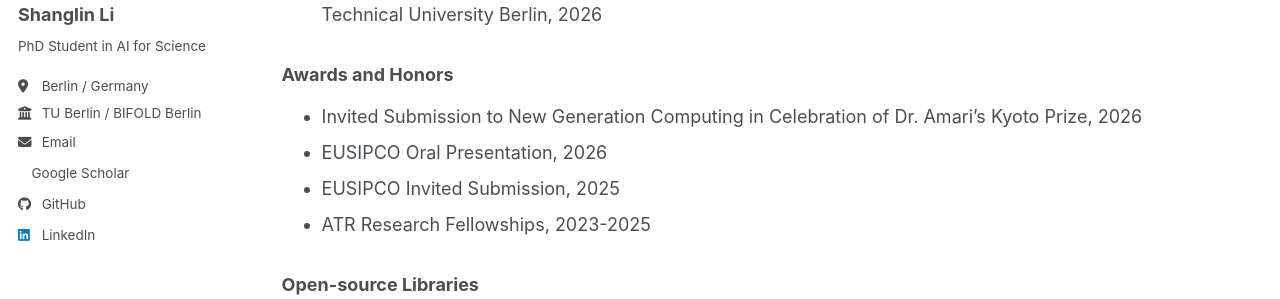
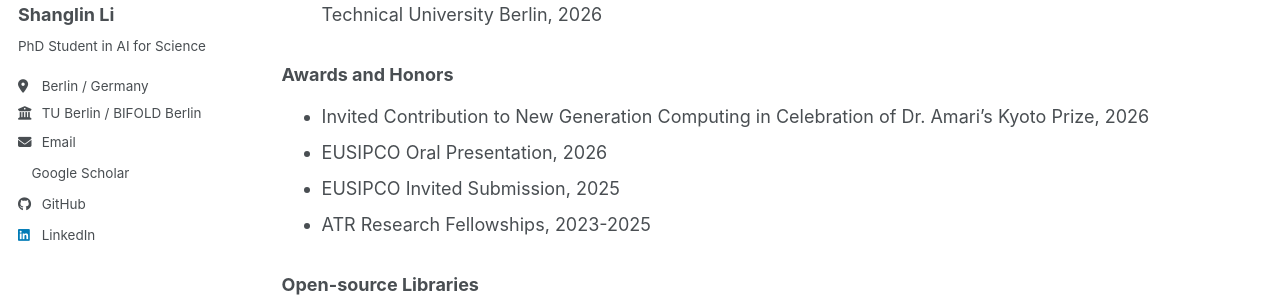
Before and after one commit to fightlesliefigt/fightlesliefigt.github.io, a Jekyll site: the page built from _pages/portfolio.html, in a window 1280 px wide and 900 px high, scrolled down 748 px. Shown: the part 340-639 px from the top of the window. Built offline with Jekyll 4.4.1, drawn with Linux system fonts in a browser that asks for light colours; a style sheet for code colours, icons or effects is not loaded.

Commit message:
Update award description in portfolio.html

```diff
--- a/_pages/portfolio.html
+++ b/_pages/portfolio.html
@@ -65,7 +65,7 @@ author_profile: true
 
 <h3>Awards and Honors</h3>
 <ul>
-  <li>Invited Submission to New Generation Computing in Celebration of Dr. Amari’s Kyoto Prize, 2026</li>
+  <li>Invited Contribution to New Generation Computing in Celebration of Dr. Amari’s Kyoto Prize, 2026</li>
   <li>EUSIPCO Oral Presentation, 2026</li>
   <li>EUSIPCO Invited Submission, 2025</li>
   <li>ATR Research Fellowships, 2023-2025</li>
```
